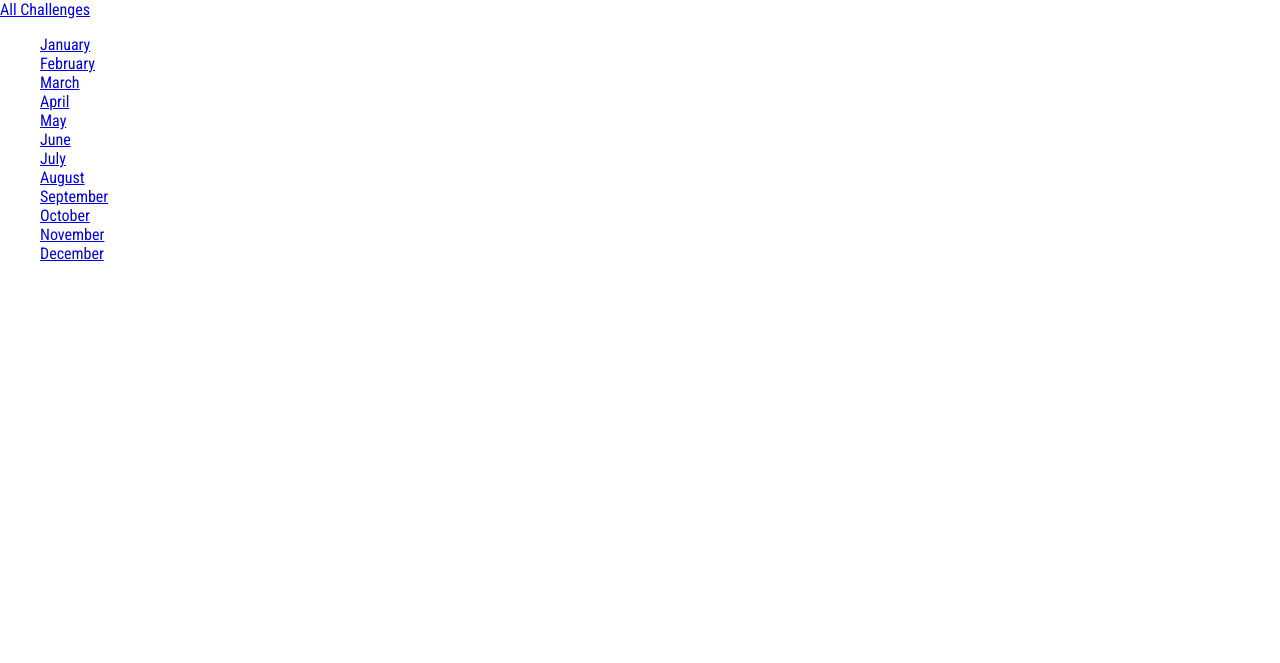
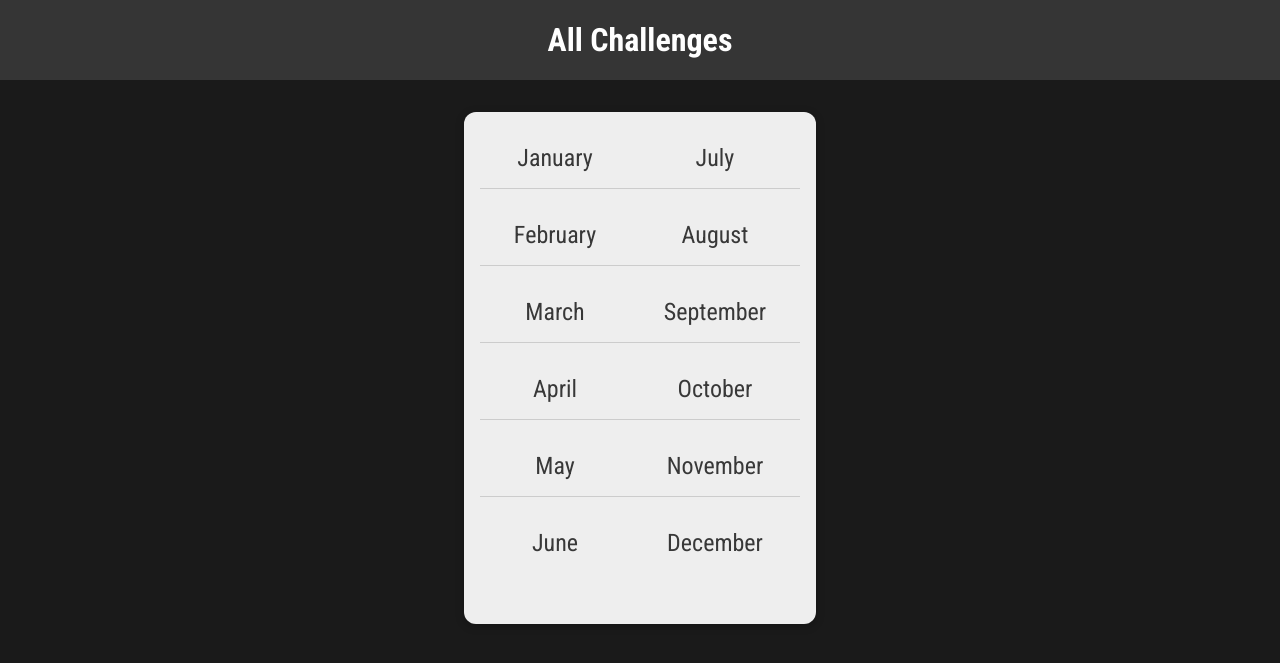
Before and after one commit to Haitham-Khalil/MonthlyChallengesDjangoApplication, a Django app: page /challenges/ in a window 1280 px wide. Shown: the top 663 px of the page. Run offline with Django 5.2, Linux system fonts and the light colour scheme.

Commit message:
adding CSS styling

```diff
--- a/challenges/static/challenges/challenges.css
+++ b/challenges/static/challenges/challenges.css
@@ -1,3 +1,37 @@
-ul{
-    list-style: none;
+ul {
+  list-style: none;
+  margin: 2rem auto;
+  width: 90%;
+  max-width: 20rem;
+  box-shadow: 0 2px 8px rgba(0, 0, 0, 0.26);
+  padding: 1rem;
+  border-radius: 12px;
+  display: flex;
+  flex-direction: column;
+  flex-wrap: wrap;
+  height: 30rem;
+  background-color: #eeeeee;
 }
+
+li {
+  margin: 1rem 0;
+  text-align: center;
+  font-size: 1.5rem;
+  border-bottom: 1px solid #ccc;
+  padding-bottom: 1rem;
+}
+
+li:last-of-type,
+li:nth-of-type(6) {
+  border-bottom: none;
+}
+
+li a {
+  text-decoration: none;
+  color: #383838;
+}
+
+li a:hover,
+li a:active {
+  color: #7e0154;
+}
--- /dev/null
+++ b/challenges/static/challenges/includes/header.css
@@ -0,0 +1,25 @@
+header {
+  width: 100%;
+  height: 5rem;
+  background-color: #353535;
+}
+
+header nav {
+  width: 100%;
+  height: 100%;
+  display: flex;
+  justify-content: center;
+  align-items: center;
+}
+
+header nav a {
+  color: white;
+  font-size: 2rem;
+  font-weight: bold;
+  text-decoration: none;
+}
+
+header nav a:hover,
+header nav a:active {
+  color: #cf54a6;
+}
--- a/challenges/templates/challenges/index.html
+++ b/challenges/templates/challenges/index.html
@@ -3,6 +3,7 @@
 
 {% block css_files %}
   <link rel="stylesheet" href="{% static 'challenges/challenges.css' %}" />
+  <link rel="stylesheet" href="{% static 'challenges/includes/header.css' %}" />
 {% endblock %}
 
 {% block page_title %}
--- a/static/styles.css
+++ b/static/styles.css
@@ -1,9 +1,10 @@
 @import url('https://fonts.googleapis.com/css2?family=Roboto+Condensed:wght@400;700&display=swap');
 
 html {
-    font-family: 'Roboto Condensed', sans-serif;
+  font-family: 'Roboto Condensed', sans-serif;
 }
 
-body{
-    margin: 0;
+body {
+  margin: 0;
+  background-color: #1a1a1a;
 }
```
Also changed, not shown: challenges/static/challenges/challenge.css (added, +22 -0 lines).
